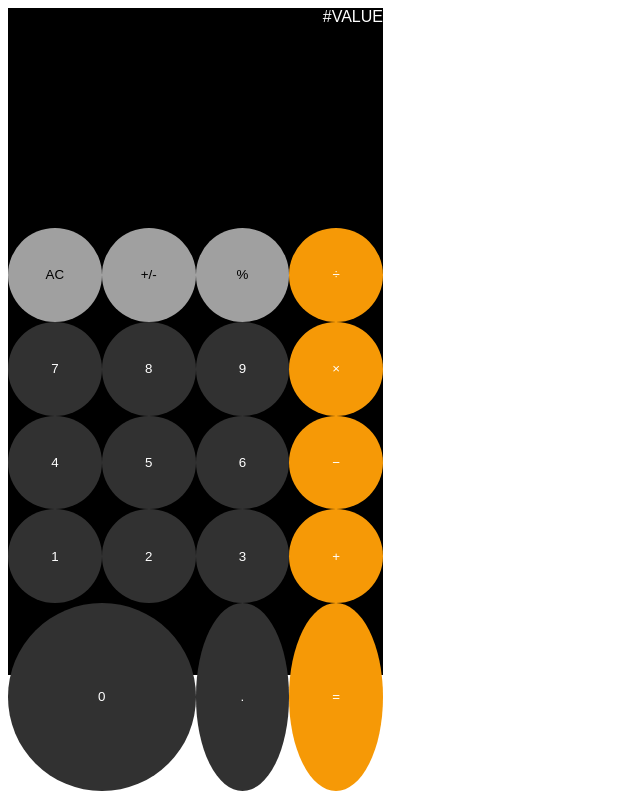
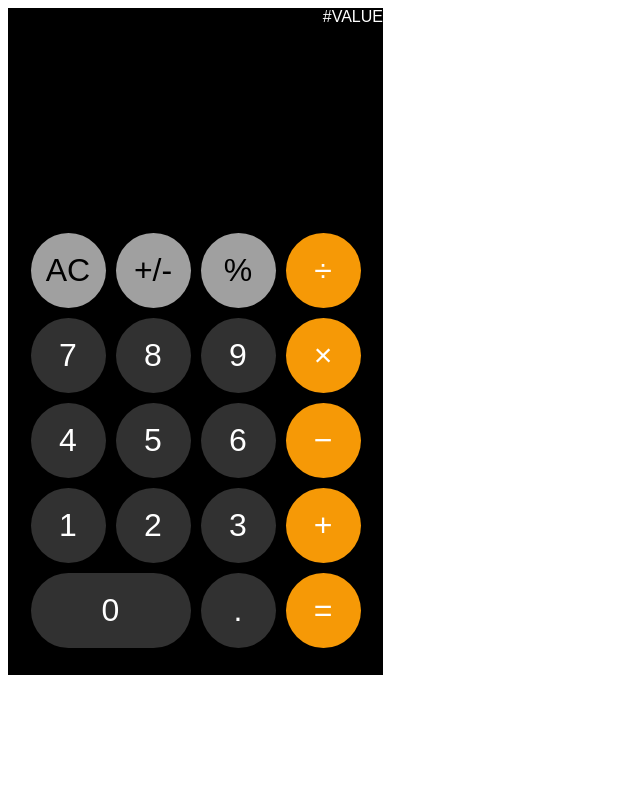
Before and after one commit to s10-n/Calculator, a plain HTML site: page index.html in a window 1280 px wide. Shown: the whole page, without its empty margins (0-640 px from the left). Drawn offline with Linux system fonts and the light colour scheme.

Commit message:
Style zero button as pill

```diff
--- a/styles.css
+++ b/styles.css
@@ -17,15 +17,19 @@
 
 button {
     color: white;
-    width: 25%;
+    width: 20%;
     box-sizing: border-box;
     aspect-ratio: 1;
     border-radius: 50%;
     border: 0;
+    margin: 5px;
+    font-size: 32px;
 }
 
 #zero {
-    flex: 1;
+    border-radius: 75px;
+    max-height: 75px;
+    width: 160px;
 }
 
 .key.number {
@@ -62,4 +66,5 @@ button {
 #keypad {
     display: flex;
     flex-wrap: wrap;
+    justify-content: center;
 }
```
